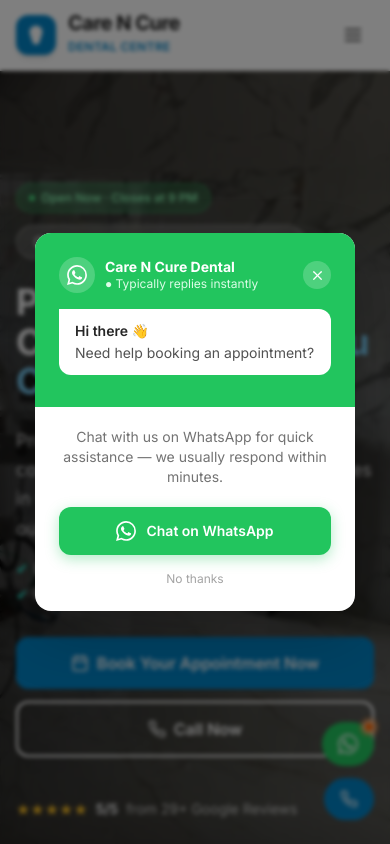
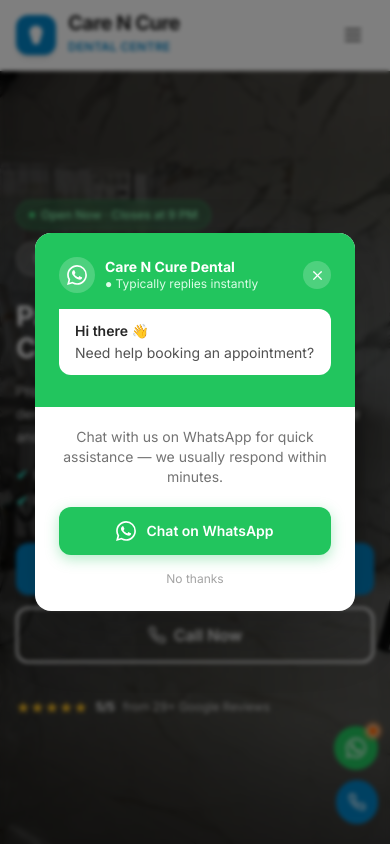
Before and after one commit to pranav869/dental, a Next.js app: page / in a window 390 px wide. Shown: the top 844 px of the page. Built offline with nearby package versions, Linux system fonts and the light colour scheme.

Commit message:
Mobile optimization: hero sizing, full-width CTAs, section padding, overflow-x hidden, 48px touch targets, compact floating buttons

```diff
--- a/app/globals.css
+++ b/app/globals.css
@@ -22,6 +22,7 @@ body {
   color: #171717;
   -webkit-font-smoothing: antialiased;
   -moz-osx-font-smoothing: grayscale;
+  overflow-x: hidden;
 }
 
 /* Custom scrollbar */
@@ -41,7 +42,7 @@ body {
 
 @layer components {
   .section-padding {
-    @apply py-20 px-4 sm:px-6 lg:px-8;
+    @apply py-14 sm:py-20 px-4 sm:px-6 lg:px-8;
   }
 
   .container-max {
@@ -49,15 +50,15 @@ body {
   }
 
   .btn-primary {
-    @apply inline-flex items-center justify-center gap-2 bg-primary-600 text-white font-semibold px-6 py-3 rounded-xl hover:bg-primary-700 transition-all duration-200 shadow-sm hover:shadow-md active:scale-95;
+    @apply inline-flex items-center justify-center gap-2 bg-primary-600 text-white font-semibold px-6 py-3 rounded-xl hover:bg-primary-700 transition-all duration-200 shadow-sm hover:shadow-md active:scale-95 min-h-[48px];
   }
 
   .btn-secondary {
-    @apply inline-flex items-center justify-center gap-2 bg-white text-primary-600 font-semibold px-6 py-3 rounded-xl border border-primary-200 hover:bg-primary-50 hover:border-primary-300 transition-all duration-200 active:scale-95;
+    @apply inline-flex items-center justify-center gap-2 bg-white text-primary-600 font-semibold px-6 py-3 rounded-xl border border-primary-200 hover:bg-primary-50 hover:border-primary-300 transition-all duration-200 active:scale-95 min-h-[48px];
   }
 
   .btn-outline {
-    @apply inline-flex items-center justify-center gap-2 border-2 border-white text-white font-semibold px-6 py-3 rounded-xl hover:bg-white hover:text-primary-600 transition-all duration-200 active:scale-95;
+    @apply inline-flex items-center justify-center gap-2 border-2 border-white text-white font-semibold px-6 py-3 rounded-xl hover:bg-white hover:text-primary-600 transition-all duration-200 active:scale-95 min-h-[48px];
   }
 
   .card {
@@ -69,11 +70,11 @@ body {
   }
 
   .section-title {
-    @apply text-3xl sm:text-4xl font-bold text-neutral-900 leading-tight;
+    @apply text-2xl sm:text-3xl lg:text-4xl font-bold text-neutral-900 leading-tight;
   }
 
   .section-sub {
-    @apply text-neutral-500 text-lg leading-relaxed;
+    @apply text-neutral-500 text-base sm:text-lg leading-relaxed;
   }
 }
 
--- a/components/FloatingButtons.tsx
+++ b/components/FloatingButtons.tsx
@@ -37,7 +37,7 @@ export default function FloatingButtons() {
   const scrollToTop = () => window.scrollTo({ top: 0, behavior: "smooth" });
 
   return (
-    <div className="fixed bottom-6 right-4 sm:right-6 z-50 flex flex-col items-end gap-3">
+    <div className="fixed bottom-5 sm:bottom-6 right-3 sm:right-6 z-50 flex flex-col items-end gap-2.5 sm:gap-3">
 
       {/* Centered modal popup */}
       <AnimatePresence>
@@ -125,7 +125,7 @@ export default function FloatingButtons() {
         animate={{ opacity: 1, scale: 1 }}
         transition={{ delay: 1 }}
         onClick={closePopup}
-        className="relative group flex items-center gap-2 bg-green-500 hover:bg-green-600 text-white font-semibold px-4 py-3 rounded-full shadow-strong transition-all duration-200 hover:shadow-xl active:scale-95"
+        className="relative group flex items-center gap-2 bg-green-500 hover:bg-green-600 text-white font-semibold px-3 py-2.5 sm:px-4 sm:py-3 rounded-full shadow-strong transition-all duration-200 hover:shadow-xl active:scale-95 min-h-[44px]"
         aria-label="Chat on WhatsApp"
       >
         {/* Live dot with ripple */}
@@ -154,7 +154,7 @@ export default function FloatingButtons() {
         initial={{ opacity: 0, scale: 0.8 }}
         animate={{ opacity: 1, scale: 1 }}
         transition={{ delay: 1.1 }}
-        className="flex items-center gap-2 bg-primary-600 hover:bg-primary-700 text-white font-semibold px-4 py-3 rounded-full shadow-strong transition-all duration-200 hover:shadow-xl active:scale-95"
+        className="flex items-center gap-2 bg-primary-600 hover:bg-primary-700 text-white font-semibold px-3 py-2.5 sm:px-4 sm:py-3 rounded-full shadow-strong transition-all duration-200 hover:shadow-xl active:scale-95 min-h-[44px]"
         aria-label="Call us"
       >
         <Phone size={18} className="flex-shrink-0" />
--- a/components/Hero.tsx
+++ b/components/Hero.tsx
@@ -57,7 +57,7 @@ export default function Hero() {
         <div className="absolute bottom-0 left-0 right-0 h-32 bg-gradient-to-t from-black/30 to-transparent" />
       </motion.div>
 
-      <div className="max-w-4xl mx-auto px-4 sm:px-6 lg:px-8 py-28 sm:py-36 w-full">
+      <div className="max-w-4xl mx-auto px-4 sm:px-6 lg:px-8 py-16 sm:py-24 lg:py-32 w-full">
         <div>
           {/* Content */}
           <div>
@@ -84,7 +84,7 @@ export default function Hero() {
               variants={fadeUp}
               initial="hidden"
               animate="visible"
-              className="text-4xl sm:text-5xl lg:text-[64px] font-bold text-white leading-[1.1] mb-6"
+              className="text-[28px] sm:text-4xl lg:text-[60px] font-bold text-white leading-[1.15] mb-4 sm:mb-6"
             >
               {t.hero.title}{" "}
               <span className="text-primary-300 relative">
@@ -112,7 +112,7 @@ export default function Hero() {
               variants={fadeUp}
               initial="hidden"
               animate="visible"
-              className="text-lg text-white/80 leading-relaxed mb-4 max-w-2xl"
+              className="text-sm sm:text-lg text-white/80 leading-relaxed mb-4 max-w-2xl"
             >
               {t.hero.subtitle}
             </motion.p>
@@ -139,18 +139,18 @@ export default function Hero() {
               variants={fadeUp}
               initial="hidden"
               animate="visible"
-              className="flex flex-col sm:flex-row gap-3 mb-10"
+              className="flex flex-col sm:flex-row gap-3 mb-8"
             >
               <button
                 onClick={() => scrollTo("#appointment")}
-                className="btn-primary text-base px-8 py-3.5"
+                className="btn-primary text-base px-8 py-3.5 w-full sm:w-auto min-h-[48px]"
               >
                 <Calendar size={18} />
                 {t.hero.bookCta}
               </button>
               <a
                 href="tel:08056390607"
-                className="btn-outline text-base px-8 py-3.5"
+                className="btn-outline text-base px-8 py-3.5 w-full sm:w-auto min-h-[48px]"
               >
                 <Phone size={18} />
                 {t.hero.callCta}
@@ -163,7 +163,7 @@ export default function Hero() {
               variants={fadeUp}
               initial="hidden"
               animate="visible"
-              className="flex items-center gap-2 text-sm text-white/70"
+              className="flex items-center gap-2 text-xs sm:text-sm text-white/70"
             >
               <span className="flex">
                 {[1,2,3,4,5].map(i => <span key={i} className="text-amber-400 text-base">★</span>)}
```
